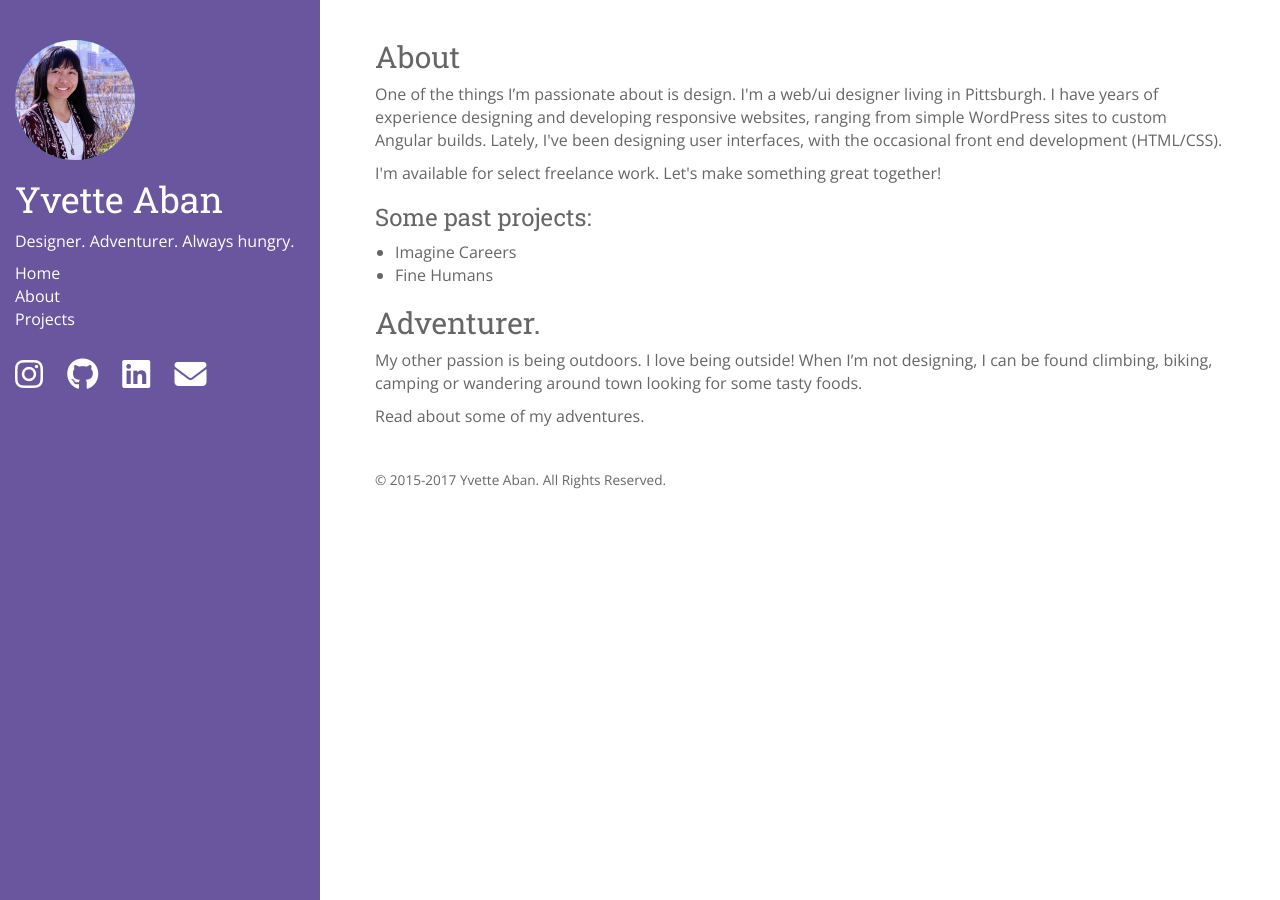
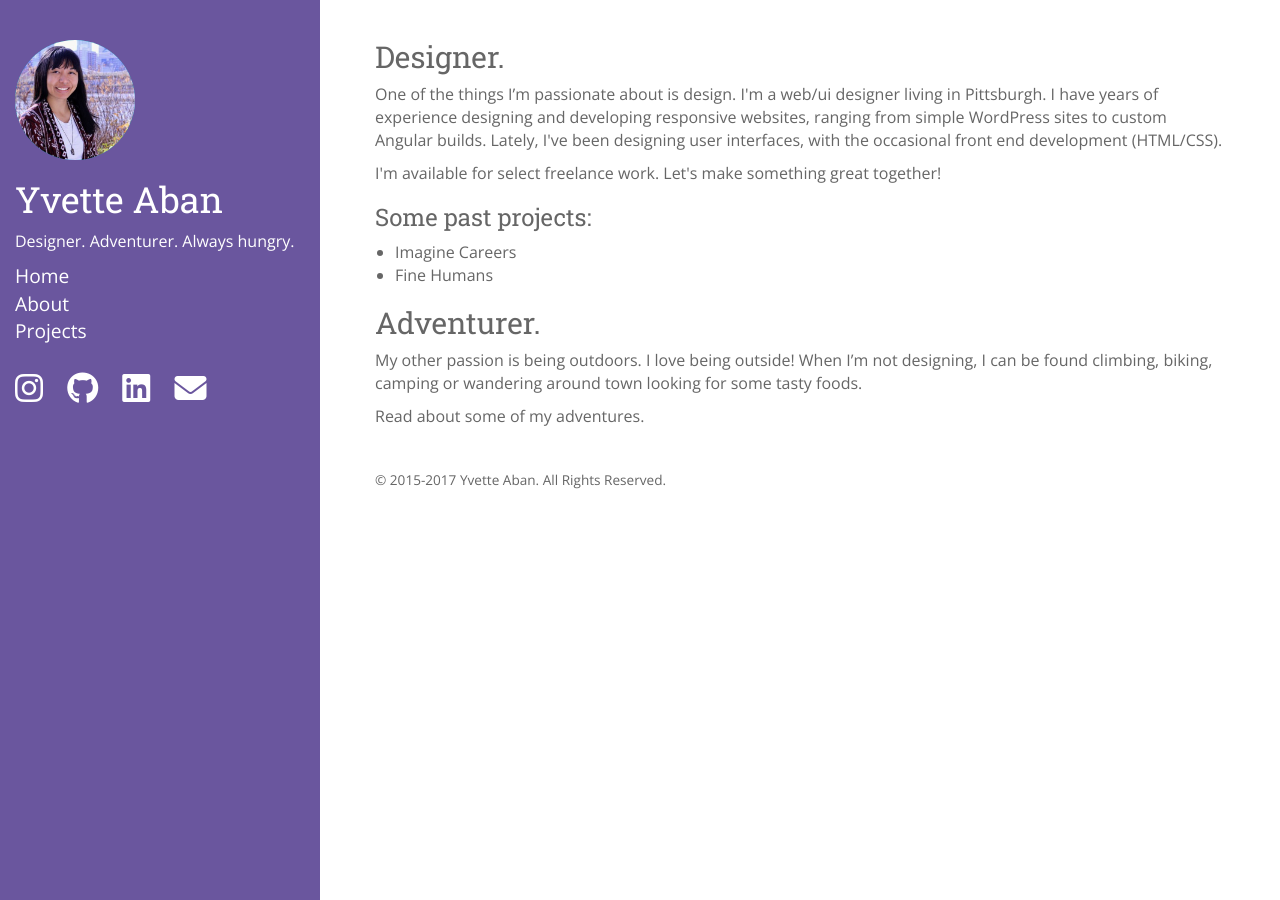
Before and after one commit to yvetteaban/yvetteaban.github.io, a Jekyll site: the page built from about/index.html, in a window 1280 px wide. Built offline with Jekyll 4.4.1, drawn with Linux system fonts in a browser that asks for light colours; nearby versions of some CDN libraries.

Commit message:
Minor CSS changes

```diff
--- a/about/index.html
+++ b/about/index.html
@@ -4,7 +4,7 @@ title: About
 ---
 
 
-<h2>About</h2>
+<h2>Designer.</h2>
 
 <p>One of the things I’m passionate about is design. I'm a web/ui designer living in <a href="https://www.instagram.com/p/BH9f5b_juY_/?taken-by=yvetteaban">Pittsburgh</a>. I have years of experience designing and developing responsive websites, ranging from simple WordPress sites to custom Angular builds. Lately, I've been designing user interfaces, with the occasional front end development (HTML/CSS).</p>
 
--- a/css/main.scss
+++ b/css/main.scss
@@ -211,6 +211,7 @@ a:hover {
 
       a {
         color: $white-color;
+        font-size: 1.2em;
 
         &:hover {
           color: $gray-color-dark;
```
Also changed, not shown: 2 other files.
